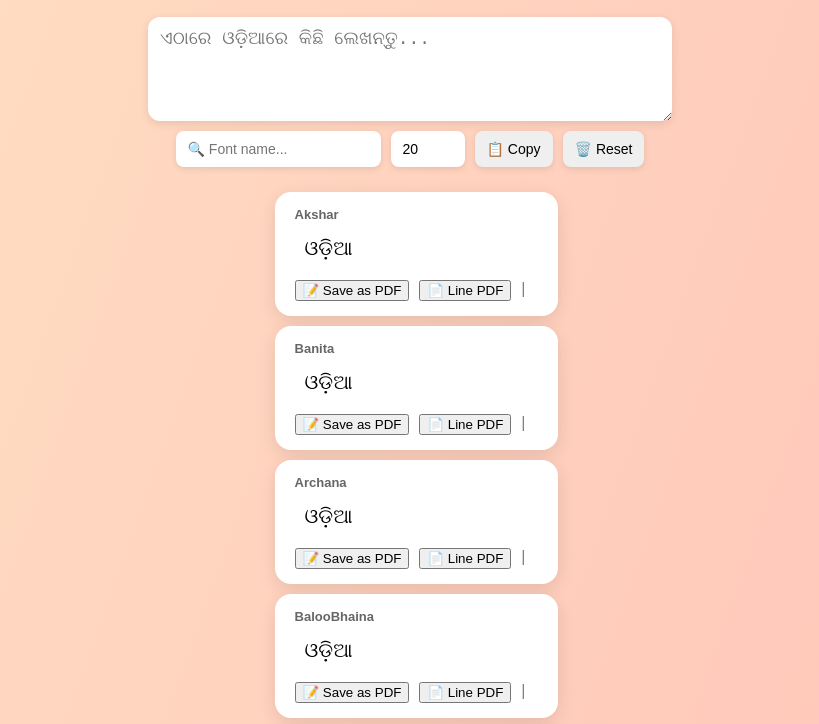
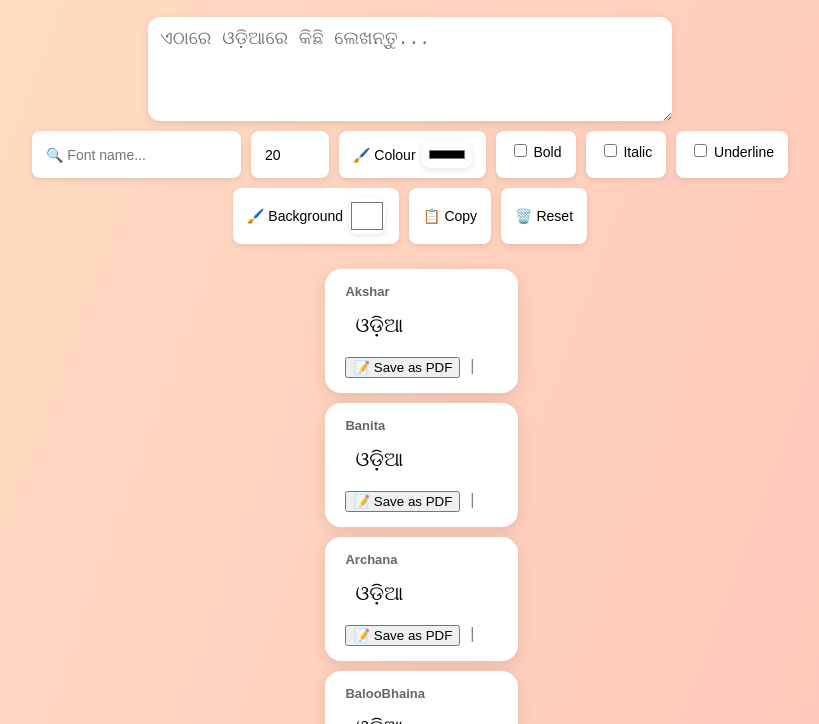
Before and after one commit to bisoibis/Odia-font-translator-, a plain HTML site: page index.html in a window 1280 px wide. Shown: the part 76-800 px from the top of the page, without its empty margins (230-1049 px from the left). Drawn offline with nearby package versions, Linux system fonts and the light colour scheme; a web font is replaced by a local one.

Commit message:
Add files via upload

```diff
--- a/index.html
+++ b/index.html
@@ -1,4 +1,5 @@
-<!DOCTYPE html><html lang="or">
+<!DOCTYPE html>
+<html lang="or">
 <head>
   <meta charset="UTF-8" />
   <meta name="viewport" content="width=device-width, initial-scale=1.0"/>
@@ -15,7 +16,9 @@
       justify-content: center;
       align-items: flex-start;
       min-height: 100vh;
-    }.font-card div:last-child::after {
+    }
+
+    .font-card div:last-child::after {
       content: '|';
       animation: blink 1s infinite;
       opacity: 0.5;
@@ -53,6 +56,7 @@ textarea {
       margin: 10px auto;
       background: #fff;
       box-shadow: 0 3px 10px rgba(0, 0, 0, 0.1);
+      resize: vertical;
     }
 
     .controls {
@@ -63,13 +67,30 @@ textarea {
       justify-content: center;
     }
 
-.controls input, .controls button {
-  padding: 10px 12px;
+    .controls input[type="text"],
+    .controls input[type="number"],
+    .controls input[type="color"],
+    .controls button,
+    .controls label {
+      padding: 10px 14px;
       font-size: 14px;
       border: none;
       border-radius: 8px;
       box-shadow: 0 2px 6px rgba(0,0,0,0.1);
       cursor: pointer;
+      background: #fff;
+      transition: background-color 0.3s ease;
+    }
+
+    .controls input[type="color"] {
+      padding: 5px;
+      cursor: pointer;
+    }
+
+    .controls button:hover {
+      background-color: #f0a18c;
+      color: white;
+      box-shadow: 0 3px 8px rgba(240, 161, 140, 0.7);
     }
 
     .font-card {
@@ -80,6 +101,7 @@ textarea {
       box-shadow: 0 5px 18px rgba(0, 0, 0, 0.1);
       width: 90%;
       max-width: 500px;
+      transition: background-color 0.3s ease;
     }
 
     .font-name {
@@ -112,7 +134,6 @@ textarea {
     @font-face { font-family: "Suparna"; src: url("suparna.TTF") format("truetype"); }
     @font-face { font-family: "Visu"; src: url("visu.ttf") format("truetype"); }
     @font-face { font-family: "Shouri"; src: url("shouri.TTF") format("truetype"); }
-
   </style>
 </head>
 <body>
@@ -122,26 +143,58 @@ textarea {
     <div class="controls">
       <input type="text" id="search" placeholder="🔍 Font name..." />
       <input type="number" id="fontSize" value="20" min="10" max="60" />
+        <label for="colorPicker" style="display:flex; align-items:center; gap:6px; cursor:pointer;">
+       <span style="user-select:none;">🖌️ Colour </span>
+      <input type="color" id="textColor" placeholder="colour" value="#000000" title="Text Color" />
+       </label>
+      <label><input type="checkbox" id="bold"> Bold</label>
+      <label><input type="checkbox" id="italic"> Italic</label>
+      <label><input type="checkbox" id="underline"> Underline</label>
+      <label for="bgColorPicker" style="display:flex; align-items:center; gap:6px; cursor:pointer;">
+        <span style="user-select:none;">🖌️ Background</span>
+        <input type="color" id="bgColorPicker" value="#ffffff" title="Background Color" style="width:36px; height:36px; padding:0; border:none;"/>
+      </label>
       <button onclick="copyText()">📋 Copy</button>
       <button onclick="resetText()">🗑️ Reset</button>
     </div>
     <div id="fontList"></div>
   </div>
+
 <script>
   const fonts = [
     "Akshar", "Banita", "Archana", "BalooBhaina", "Kapila", "Konark", "Lohit-Odia",
     "Jagannatha", "Samyak", "Utkal", "Noto Serif", "Subhadra", "Neeraj", "Suparna",
-    "Hatalekha", "Rudra", "Kapila", "Prabhakar", "Shouri", "Samaleswari", "Varuna",
+    "Hatalekha", "Rudra", "Prabhakar", "Shouri", "Samaleswari", "Varuna",
     "Suchi", "Vasudeva", "Visu"
-  ];const inputText = document.getElementById('inputText'); const fontList = document.getElementById('fontList'); const fontSize = document.getElementById('fontSize'); const search = document.getElementById('search');
+  ];
 
-function renderFonts() { const size = fontSize.value + 'px'; const query = search.value.toLowerCase(); const text = inputText.value || 'ଓଡ଼ିଆ'; fontList.innerHTML = '';
+  const inputText = document.getElementById('inputText');
+  const fontList = document.getElementById('fontList');
+  const fontSize = document.getElementById('fontSize');
+  const search = document.getElementById('search');
+  const bold = document.getElementById('bold');
+  const italic = document.getElementById('italic');
+  const underline = document.getElementById('underline');
+  const textColor = document.getElementById('textColor');
+  const bgColorPicker = document.getElementById('bgColorPicker');
+
+  function renderFonts() {
+    const size = fontSize.value + 'px';
+    const query = search.value.toLowerCase();
+    const text = inputText.value || 'ଓଡ଼ିଆ';
+    const isBold = bold.checked;
+    const isItalic = italic.checked;
+    const isUnderline = underline.checked;
+    const color = textColor.value;
+    const bgColor = bgColorPicker.value;
+    fontList.innerHTML = '';
 
     fonts.forEach(font => {
       if (!font.toLowerCase().includes(query)) return;
 
       const div = document.createElement('div');
       div.className = 'font-card';
+      div.style.backgroundColor = bgColor;
 
       const name = document.createElement('div');
       name.className = 'font-name';
@@ -151,11 +204,11 @@ fonts.forEach(font => {
       preview.style.fontFamily = font;
       preview.style.fontSize = size;
       preview.style.padding = '10px';
-  preview.style.background = 'white';
-  preview.style.color = 'black';
-  preview.style.display = 'inline-block';
+      preview.style.color = color;
+      preview.style.fontWeight = isBold ? 'bold' : 'normal';
+      preview.style.fontStyle = isItalic ? 'italic' : 'normal';
+      preview.style.textDecoration = isUnderline ? 'underline' : 'none';
       preview.textContent = text;
-  preview.classList.add('preview-text');
 
       const btnContainer = document.createElement('div');
       btnContainer.style.display = 'flex';
@@ -176,65 +229,34 @@ fonts.forEach(font => {
         pdf.save(`${font}.pdf`);
       };
 
-  const linePdfBtn = document.createElement('button');
-  linePdfBtn.textContent = '📄 Line PDF';
-  linePdfBtn.onclick = async () => {
-  // Temporarily fix size for accurate rendering
-  const originalWidth = preview.style.width;
-  const originalHeight = preview.style.height;
-
-  // Set explicit size for consistent canvas size
-  preview.style.width = '600px'; // You can adjust this width as needed
-  preview.style.height = 'auto';
-
-  // Use html2canvas with explicit options
-  const canvas = await html2canvas(preview, {
-    backgroundColor: '#fff',  // Ensure white background, no transparency
-    scale: 2                  // Improve resolution of the canvas
-  });
-
-  // Reset to original after capturing
-  preview.style.width = originalWidth;
-  preview.style.height = originalHeight;
-
-  const imgData = canvas.toDataURL('image/png');
-  const { jsPDF } = window.jspdf;
-  const pdf = new jsPDF({ orientation: "landscape", unit: "mm", format: "a4" });
-
-  const pageWidth = pdf.internal.pageSize.getWidth();
-  const pageHeight = pdf.internal.pageSize.getHeight();
-  const imgProps = pdf.getImageProperties(imgData);
-
-  // Calculate image height proportional to PDF width minus margin
-  const margin = 10;
-  const pdfWidth = pageWidth - margin * 2;
-  const pdfHeight = (imgProps.height * pdfWidth) / imgProps.width;
-
-  // Center image vertically
-  const posY = (pageHeight - pdfHeight) / 2;
-
-  pdf.addImage(imgData, 'PNG', margin, posY, pdfWidth, pdfHeight);
-  pdf.save(`${font}-line.pdf`);
-};
-
       btnContainer.appendChild(pdfBtn);
-  btnContainer.appendChild(linePdfBtn);
-
       div.appendChild(name);
       div.appendChild(preview);
       div.appendChild(btnContainer);
       fontList.appendChild(div);
     });
-
   }
 
-function copyText() { navigator.clipboard.writeText(inputText.value); }
+  function copyText() {
+    navigator.clipboard.writeText(inputText.value);
+  }
 
-function resetText() { inputText.value = ''; renderFonts(); }
+  function resetText() {
+    inputText.value = '';
+    renderFonts();
+  }
 
-inputText.addEventListener('input', renderFonts); fontSize.addEventListener('input', renderFonts); search.addEventListener('input', renderFonts);
+  inputText.addEventListener('input', renderFonts);
+  fontSize.addEventListener('input', renderFonts);
+  search.addEventListener('input', renderFonts);
+  bold.addEventListener('change', renderFonts);
+  italic.addEventListener('change', renderFonts);
+  underline.addEventListener('change', renderFonts);
+  textColor.addEventListener('input', renderFonts);
+  bgColorPicker.addEventListener('input', renderFonts);
 
-renderFonts(); </script>
+  renderFonts();
+</script>
 
 </body>
 </html>
```
Lines whose indentation alone changed are shown as unchanged.
